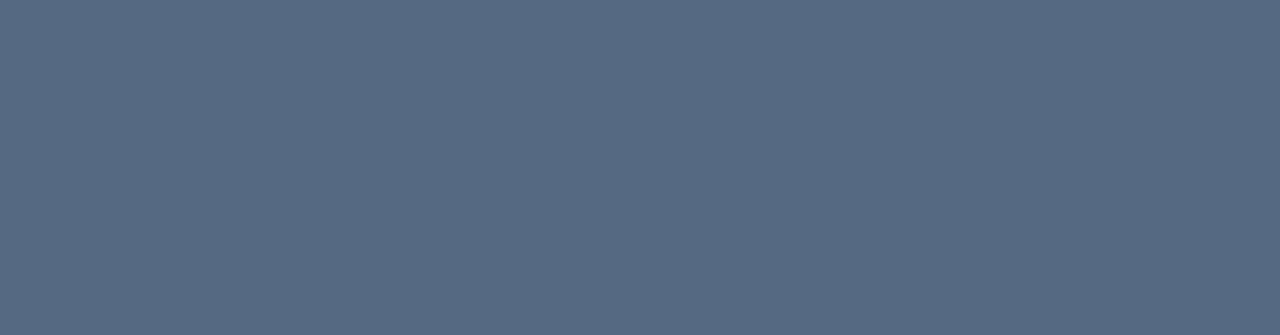
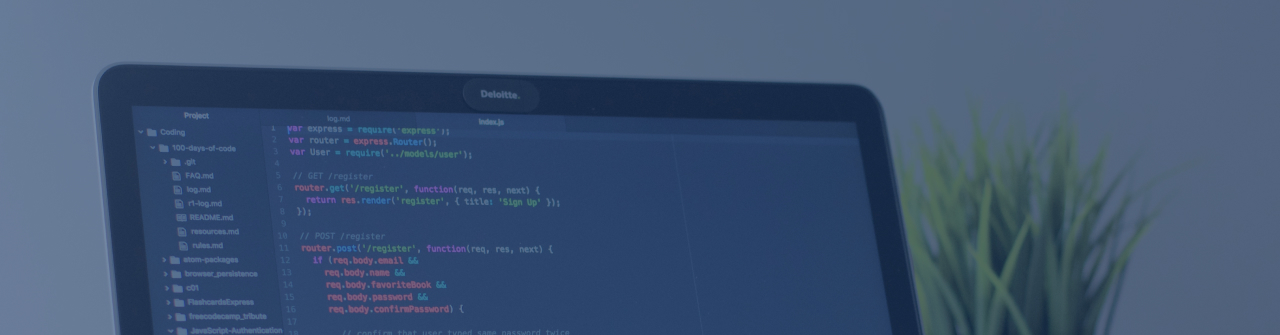
Before and after one commit to Kaintt14/portfolio, a plain HTML site: page index.html in a window 1280 px wide. Shown: the top 335 px of the page. Drawn offline with Linux system fonts and the light colour scheme.

Commit message:
Add files via upload

```diff
--- a/css/main.css
+++ b/css/main.css
@@ -30,7 +30,7 @@ img{
     width: 100%;
     height: 100vh;
     background-color: #556983;
-    background-image: url("img/header/header-bg.jpg");
+    background-image: url("./../img/header/header-bg.jpg");
     background-size: cover;
     display: flex;
     flex-direction: column;
```
